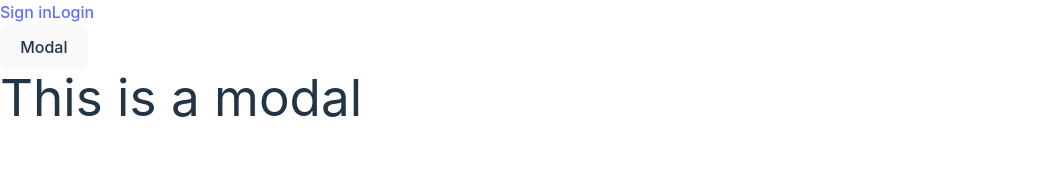
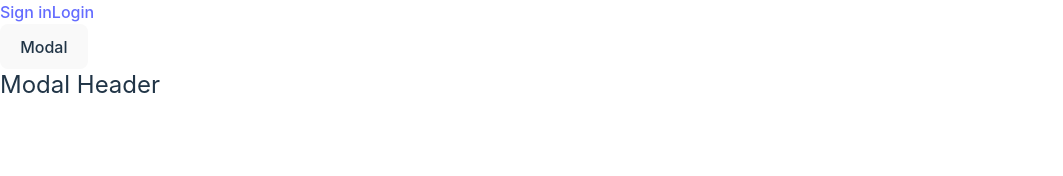
Before and after one commit to JubaStriker/react-redux, a React (Vite) app: page / in a window 1280 px wide. Shown: the part 348-524 px from the top of the page, without its empty margins (0-1063 px from the left). Built offline with nearby package versions, Linux system fonts and the light colour scheme.

Commit message:
Type error fixed

```diff
--- a/src/components/ui/Modal.tsx
+++ b/src/components/ui/Modal.tsx
@@ -1,21 +1,62 @@
-import { useRef } from "react";
+import { MouseEvent, ReactNode, createContext, useContext, useRef } from "react";
 import cn from "../../utils/cn";
 import { createPortal } from "react-dom";
 
-const Modal = ({ isOpen, onClose, children }) => {
+type TModal = {
+    isOpen: boolean;
+    onClose: () => void;
+    children: ReactNode;
+}
+type TModalContext = {
+    onClose: () => void;
+}
+type TModalHeader = {
+    children: ReactNode;
+}
+
+
+const ModalContext = createContext<TModalContext | null>(null)
+
+const Modal = ({ isOpen, onClose, children }: TModal) => {
     const containerRef = useRef<HTMLDivElement>(null);
 
-    const handleOutsideClose = (e) => {
-        if (!containerRef.current?.contains(e.target)) {
+    const handleOutsideClose = (e: MouseEvent) => {
+        if (!containerRef.current?.contains(e.target as Node)) {
             onClose();
         }
     }
     return createPortal(
-        <div
-            onClick={handleOutsideClose}
-            className={cn("flex justify-center items-center fixed inset-0 bg-gray-500/70 invisible", { visible: isOpen })}>
-            <div ref={containerRef} className="bg-white w-full max-w-sm rounded-md">{children}</div>
-        </div>, document.getElementById("portal") as Element);
+        <ModalContext.Provider value={{ onClose }}>
+            <div
+                onClick={handleOutsideClose}
+                className={cn("flex justify-center items-center fixed inset-0 bg-gray-500/70 invisible px-4 py-2", { visible: isOpen })}>
+                <div ref={containerRef} className="bg-white w-full max-w-sm rounded-md p-4">
+                    <Modal.Header>
+                        <h3>Modal Header</h3>
+                        <CloseButton />
+                    </Modal.Header>
+                    {children}
+                </div>
+            </div>
+        </ModalContext.Provider>
+        , document.getElementById("portal") as Element);
 };
 
+const CloseButton = () => {
+    const { onClose } = useContext(ModalContext) as TModalContext;
+    return <p className="ml-auto" onClick={onClose}>
+        <svg xmlns="http://www.w3.org/2000/svg" fill="none" viewBox="0 0 24 24" stroke-width="1.5" stroke="currentColor" className="size-6 bg-red-500 rounded-md text-white p-0.5">
+            <path stroke-linecap="round" stroke-linejoin="round" d="M6 18 18 6M6 6l12 12" />
+        </svg>
+    </p>
+}
+
+
+const Header = ({ children }: TModalHeader) => {
+    return <div className="flex justify-between items-center w-full mb-3">{children}</div>
+}
+
+Modal.CloseButton = CloseButton;
+Modal.Header = Header;
+
 export default Modal;
--- a/src/pages/Home.tsx
+++ b/src/pages/Home.tsx
@@ -12,7 +12,7 @@ const Home = () => {
             <div className="flex justify-center items-center h-screen">
                 <button onClick={() => setModal((prev) => !prev)} className="btn">Modal</button>
                 <Modal isOpen={modal} onClose={handleModalClose}>
-                    <h1>This is a modal</h1>
+                    <h4>Modal Container</h4>
                 </Modal>
             </div>
         </div>
```
